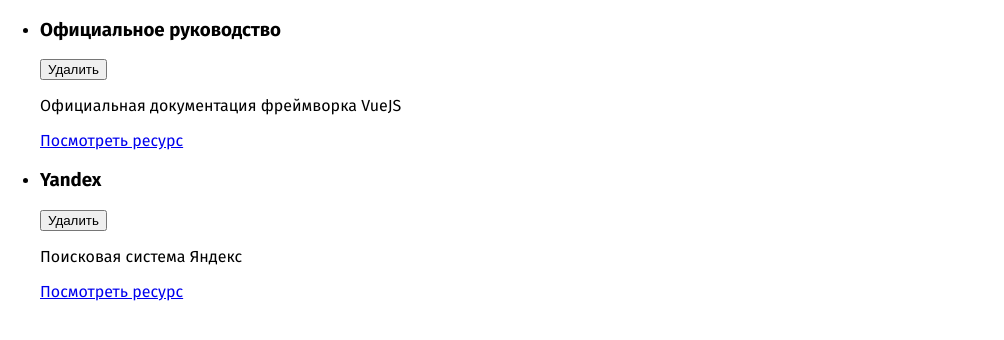
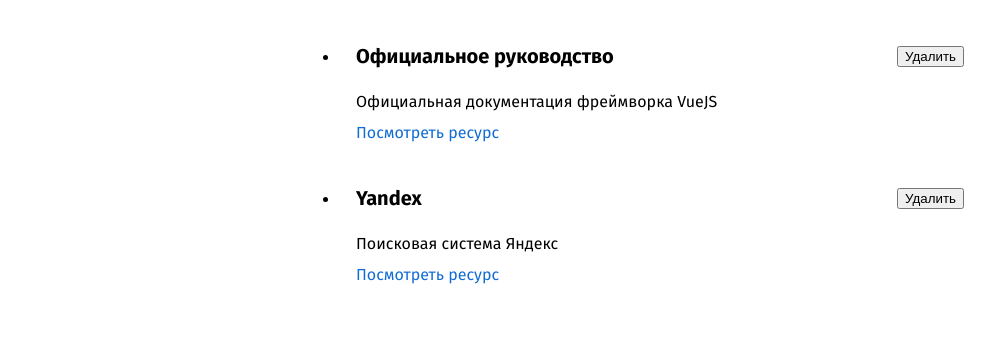
Before and after one commit to Johnsterr/learning-resourses-app, a Vue app: page / in a window 1280 px wide. Shown: the top 340 px of the page, without its empty margins (0-1004 px from the left). Built offline with nearby package versions, Linux system fonts and the light colour scheme.

Commit message:
LearningResource.vue Styling
Add styles for LearningResource.vue

```diff
--- a/src/components/resources/LearningResource.vue
+++ b/src/components/resources/LearningResource.vue
@@ -19,3 +19,35 @@
 	props: ['title', 'description', 'link']
 }
 </script>
+
+<style scoped>
+li {
+  margin: 0 auto;
+	padding: 1rem;
+  max-width: 40rem;
+}
+
+header {
+  display: flex;
+  justify-content: space-between;
+  align-items: center;
+}
+
+h3 {
+  font-size: 1.25rem;
+  margin: 0.75rem 0;
+}
+
+p {
+  margin: 0.75rem 0;
+}
+
+a {
+  text-decoration: none;
+  color: #126cd3;
+}
+
+a:hover, a:active {
+  color: #10b1f0;
+}
+</style>
```
